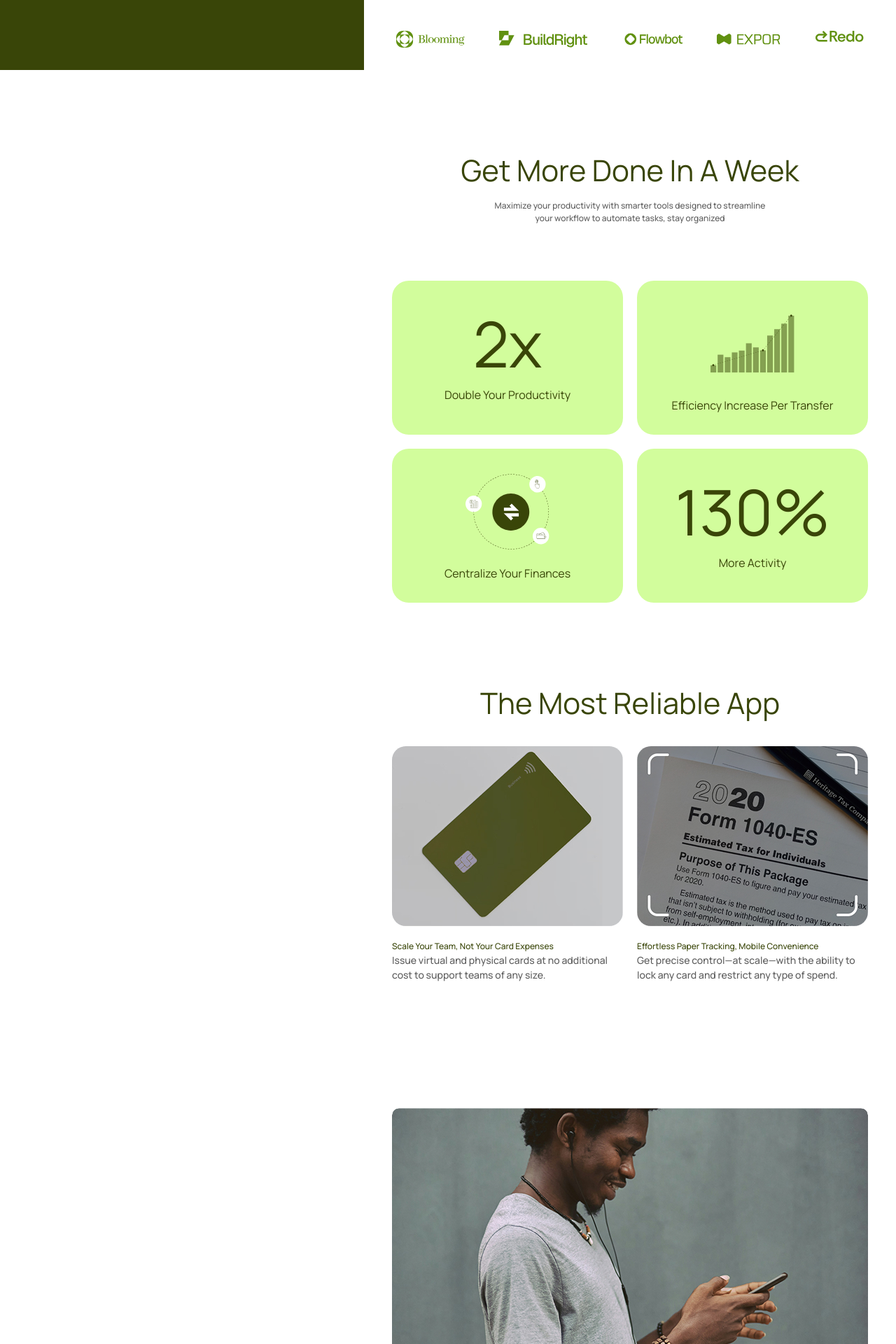
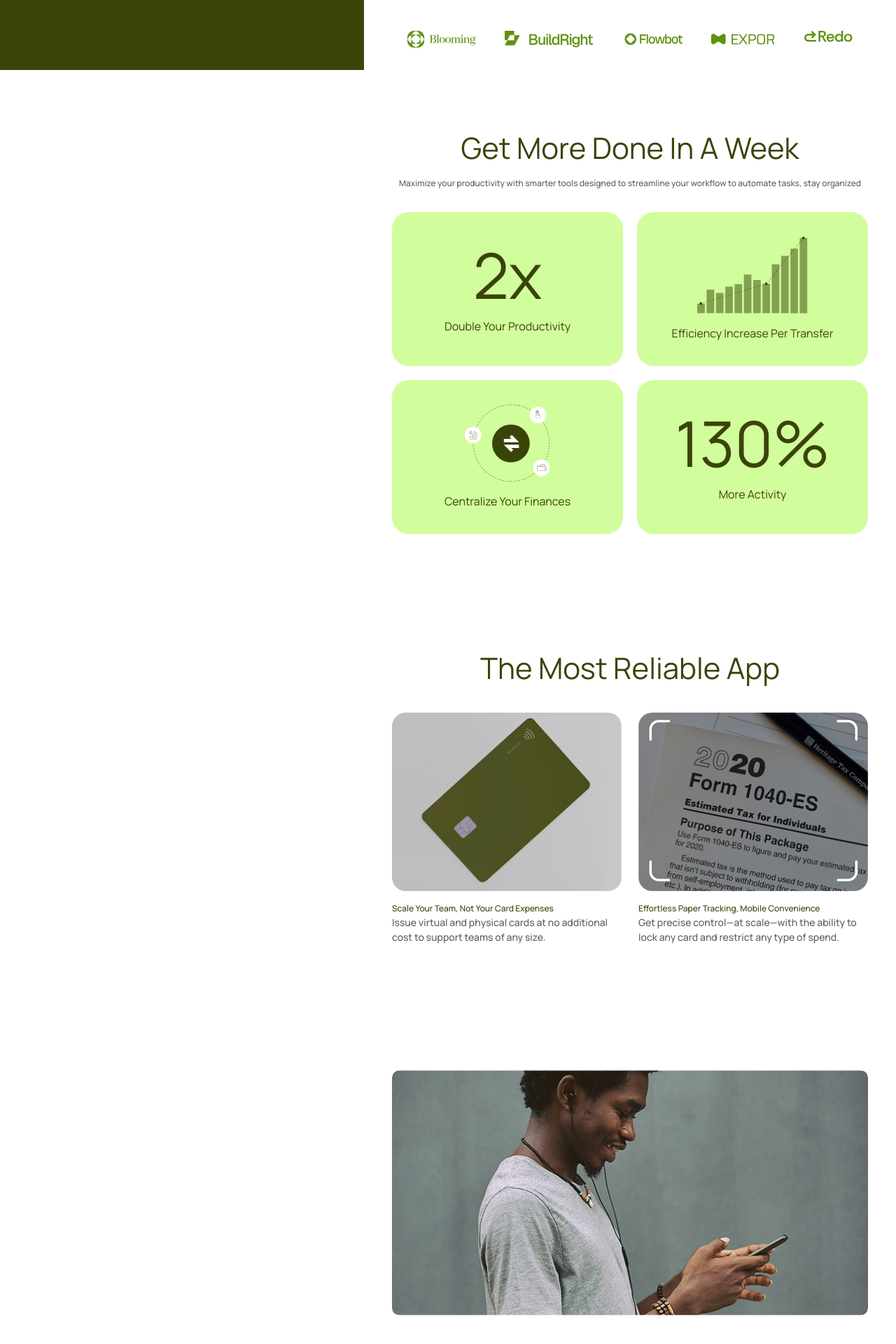
Before and after one commit to Nis-lab-art/etran, a React (Vite) app: page / in a window 1280 px wide. Shown: the part 700-2620 px from the top of the page at 70% size. Built offline with nearby package versions, Linux system fonts and the light colour scheme.

Commit message:
Made the whole page resposive to all devices

```diff
--- a/src/App.jsx
+++ b/src/App.jsx
@@ -6,7 +6,7 @@ function App() {
   return (
     <div className="relative min-h-dvh w-dvw bg-background-2">
       <Header />
-      <main className="ml-[520px]">
+      <main className="ml-0 lg:ml-[520px] pt-10 lg:pt-0">
         <Content />
         <Footer />
       </main>
--- a/src/components/Content.jsx
+++ b/src/components/Content.jsx
@@ -19,10 +19,12 @@ import { SmallButton } from "./Button";
 
 const Content = () => {
   return (
-    <main className="flex flex-col items-start p-0 w-full">
-      <section className="h-dvh w-full bg-background-2 flex">
-        <div className="w-full flex flex-col items-center justify-between px-10 py-8">
-          <div className="w-full shrink-0 rounded-[20px] overflow-hidden">
+    <main className="flex flex-col w-full">
+      {/* HERO / LOGOS */}
+      <section className="min-h-dvh w-full bg-background-2 flex">
+        <div className="w-full max-w-6xl mx-auto flex flex-col items-center justify-between px-4 sm:px-6 lg:px-10 py-4 sm:py-6 lg:py-8 gap-8">
+          {/* Image */}
+          <div className="w-full shrink-0 rounded-[20px] overflow-hidden max-h-[45vh] md:max-h-[55vh]">
             <img
               src={HeaderImage}
               alt="Header"
@@ -30,73 +32,77 @@ const Content = () => {
             />
           </div>
 
-          <div className="text-center">
-            <h2 className="text-text-1 text-heading-3 leading-[109%] tracking-tight">
+          {/* Title */}
+          <div className="text-center px-2">
+            <h2 className="text-text-1 text-2xl sm:text-3xl lg:text-heading-3 leading-[109%] tracking-tight">
               We escalate transfer efficiency <br aria-hidden="true" />
               and productivity
             </h2>
           </div>
 
-          <div className="w-full flex justify-center flex-wrap gap-12 pt-6">
-            <img src={Logo1} alt="Logo 1" className="h-6 w-auto" />
-            <img src={Logo2} alt="Logo 2" className="h-6 w-auto" />
-            <img src={Logo3} alt="Logo 3" className="h-6 w-auto" />
-            <img src={Logo4} alt="Logo 4" className="h-6 w-auto" />
+          {/* Logos */}
+          <div className="w-full flex justify-center flex-wrap gap-6 sm:gap-10 pt-4 sm:pt-6">
+            <img src={Logo1} alt="Logo 1" className="h-5 sm:h-6 w-auto" />
+            <img src={Logo2} alt="Logo 2" className="h-5 sm:h-6 w-auto" />
+            <img src={Logo3} alt="Logo 3" className="h-5 sm:h-6 w-auto" />
+            <img src={Logo4} alt="Logo 4" className="h-5 sm:h-6 w-auto" />
             <img src={Logo5} alt="Logo 5" className="h-4 w-auto" />
           </div>
         </div>
       </section>
 
-      <section id="productivity" className="w-full bg-background-2 flex">
-        <div className="w-full flex flex-col items-center justify-between px-10 py-8">
-          <div className="flex flex-col justify-center items-center gap-[30px] py-20 px-10 w-full">
-            <div className="shrink-0 flex flex-col items-center gap-2.5 p-0">
-              <div className="text-heading-1 text-heading text-center whitespace-nowrap wrap-break-word">
+      {/* PRODUCTIVITY / BENTO GRID */}
+      <section id="productivity" className="w-full bg-background-2">
+        <div className="w-full max-w-6xl mx-auto flex flex-col items-center px-4 sm:px-6 lg:px-10 py-12 lg:py-20 gap-8">
+          {/* Heading */}
+          <div className="flex flex-col justify-center items-center w-full">
+            <div className="shrink-0 flex flex-col items-center gap-2.5">
+              <div className="text-heading-1 text-heading text-center whitespace-normal lg:whitespace-nowrap">
                 <h1>Get More Done In A Week</h1>
               </div>
 
-              <div className="text-link font-medium text-text-3 text-center text-text-2">
+              <div className="text-link font-medium text-text-3 text-center text-text-2 max-w-2xl">
                 <h2>
                   Maximize your productivity with smarter tools designed to
-                  streamline <br aria-hidden="true" /> your workflow to automate
-                  tasks, stay organized
+                  streamline your workflow to automate tasks, stay organized
                 </h2>
               </div>
             </div>
           </div>
 
-          <div className="w-full max-w-6xl mx-auto grid grid-cols-1 md:grid-cols-2 gap-5">
-            <div className="rounded-3xl bg-accent-1 h-[220px] flex flex-col items-center justify-center text-center">
-              <p className="text-[90px] leading-none font-normal text-heading">
+          {/* Bento cards */}
+          <div className="w-full grid grid-cols-1 md:grid-cols-2 gap-5">
+            <div className="rounded-3xl bg-accent-1 min-h-[200px] md:h-[220px] flex flex-col items-center justify-center text-center px-4">
+              <p className="text-[64px] sm:text-[80px] lg:text-[90px] leading-none font-normal text-heading">
                 2x
               </p>
               <p className="mt-4 text-paragraph text-heading">
                 Double Your Productivity
               </p>
             </div>
-            <div className="rounded-3xl bg-accent-1 h-[220px] flex flex-col items-center justify-center text-center">
+            <div className="rounded-3xl bg-accent-1 min-h-[200px] md:h-[220px] flex flex-col items-center justify-center text-center px-4">
               <img
                 src={BarGraph}
                 alt="Bar Graph"
-                className="h-[120px] w-[120px]"
+                className="h-[90px] sm:h-[110px] w-auto"
               />
               <p className="mt-4 text-paragraph text-heading">
                 Efficiency Increase Per Transfer
               </p>
             </div>
-            <div className="rounded-3xl bg-accent-1 h-[220px] flex flex-col items-center justify-center text-center">
+            <div className="rounded-3xl bg-accent-1 min-h-[200px] md:h-[220px] flex flex-col items-center justify-center text-center px-4">
               <img
                 src={Finance}
-                alt="Bar Graph"
-                className="h-[120px] w-[120px]"
+                alt="Finance"
+                className="h-[90px] sm:h-[110px] w-auto"
               />
               <p className="mt-4 text-paragraph text-heading">
                 Centralize Your Finances
               </p>
             </div>
 
-            <div className="rounded-3xl bg-accent-1 h-[220px] flex flex-col items-center justify-center text-center">
-              <p className="text-[90px] leading-none font-normal text-heading">
+            <div className="rounded-3xl bg-accent-1 min-h-[200px] md:h-[220px] flex flex-col items-center justify-center text-center px-4">
+              <p className="text-[64px] sm:text-[80px] lg:text-[90px] leading-none font-normal text-heading">
                 130%
               </p>
               <p className="mt-4 text-paragraph text-heading">More Activity</p>
@@ -105,18 +111,21 @@ const Content = () => {
         </div>
       </section>
 
-      <section id="management" className="w-full bg-background-2 flex">
-        <div className="w-full flex flex-col items-center justify-between px-10 py-20 gap-[30px]">
+      {/* MANAGEMENT / TWO CARDS */}
+      <section id="management" className="w-full bg-background-2">
+        <div className="w-full max-w-6xl mx-auto flex flex-col items-center px-4 sm:px-6 lg:px-10 py-12 lg:py-20 gap-8">
+          {/* Heading */}
           <div className="flex flex-col justify-center items-center w-full">
-            <div className="shrink-0 flex flex-col items-center gap-2.5 p-0">
-              <div className="text-heading-1 text-heading text-center whitespace-nowrap wrap-break-word">
+            <div className="shrink-0 flex flex-col items-center gap-2.5">
+              <div className="text-heading-1 text-heading text-center whitespace-normal lg:whitespace-nowrap">
                 <h1>The Most Reliable App</h1>
               </div>
             </div>
           </div>
 
-          <div className="grid grid-cols-1 md:grid-cols-2 gap-5 w-full">
-            <div className="flex flex-col gap-5">
+          {/* Two card grid */}
+          <div className="grid grid-cols-1 md:grid-cols-2 gap-6 w-full">
+            <div className="flex flex-col gap-4">
               <div className="w-full bg-gray-200 rounded-[20px] overflow-hidden">
                 <img
                   src={CreditCard}
@@ -134,7 +143,8 @@ const Content = () => {
                 </p>
               </div>
             </div>
-            <div className="flex flex-col gap-5">
+
+            <div className="flex flex-col gap-4">
               <div className="w-full bg-gray-200 rounded-[20px] overflow-hidden">
                 <img
                   src={FormImage}
@@ -156,109 +166,109 @@ const Content = () => {
         </div>
       </section>
 
-      <section className="w-full shrink-0 bg-background-2">
-        <div className="w-full flex flex-col items-start gap-2.5 px-10 py-[100px]">
-          <div className="w-full h-[350px] shrink-0 rounded-[10px] overflow-hidden">
+      {/* FULL-WIDTH IMAGE SECTION */}
+      <section className="w-full bg-background-2">
+        <div className="w-full max-w-6xl mx-auto flex flex-col gap-4 px-4 sm:px-6 lg:px-10 py-12 lg:py-[100px]">
+          <div className="w-full h-[240px] sm:h-[280px] md:h-[320px] lg:h-[350px] shrink-0 rounded-[10px] overflow-hidden">
             <img
               src={Person}
               alt="Person interacting with phone"
-              className="w-full h-full object-cover object-center rounded-[10px] shadow-lg inset-0"
+              className="w-full h-full object-cover object-center rounded-[10px] shadow-lg"
             />
           </div>
         </div>
       </section>
 
-      <section id="technology" className="w-full bg-background-2 flex">
-        <div className="w-full flex flex-col items-center justify-between px-10 py-8">
-          <div className="flex flex-col justify-center items-center gap-[30px] py-20 px-10 w-full">
-            <div className="shrink-0 flex flex-col items-center gap-2.5 p-0">
-              <div className="text-heading-1 text-heading text-center whitespace-nowrap wrap-break-word">
+      {/* TECHNOLOGY / 4 FEATURES */}
+      <section id="technology" className="w-full bg-background-2">
+        <div className="w-full max-w-6xl mx-auto flex flex-col items-center px-4 sm:px-6 lg:px-10 py-12 lg:py-20 gap-10">
+          {/* Heading */}
+          <div className="flex flex-col justify-center items-center w-full">
+            <div className="shrink-0 flex flex-col items-center gap-2.5">
+              <div className="text-heading-1 text-heading text-center whitespace-normal lg:whitespace-nowrap">
                 <h2>First Class Software</h2>
               </div>
 
-              <div className="text-link font-medium text-text-3 text-center text-text-2">
+              <div className="text-link font-medium text-text-3 text-center text-text-2 max-w-2xl">
                 <h2>
                   Get real-time insights, seamless transactions, and advanced
-                  <br aria-hidden="true" /> tools to manage your wealth
-                  effortlessly.
+                  tools to manage your wealth effortlessly.
                 </h2>
               </div>
             </div>
           </div>
 
-          <div className="w-full flex items-center justify-center gap-10 px-0 pt-0 pb-2">
-            <div className="flex flex-col flex-1 gap-[15px] p-0">
-              <div className="rounded-[10px]">
+          {/* Features grid */}
+          <div className="w-full grid grid-cols-2 md:grid-cols-4 gap-6">
+            <div className="flex flex-col gap-[12px] items-center">
+              <div className="w-full rounded-[10px] overflow-hidden">
                 <img
                   src={Wallet}
-                  className="inset-0 w-full h-full rounded-[10px] max-w-none object-cover object-center"
+                  className="w-full h-full rounded-[10px] object-cover object-center"
                 />
               </div>
-
               <div className="text-center text-link text-text-1 font-medium">
-                <p className="">Safe Storage</p>
+                <p>Safe Storage</p>
               </div>
             </div>
 
-            <div className="flex flex-col flex-1 gap-[15px] p-0">
-              <div className="">
+            <div className="flex flex-col gap-[12px] items-center">
+              <div className="w-full rounded-[10px] overflow-hidden">
                 <img
                   src={FingerPrint}
-                  className="inset-0 w-full h-full max-w-none object-cover object-center"
+                  className="w-full h-full object-cover object-center"
                 />
               </div>
-
               <div className="text-center text-link text-text-1 font-medium">
-                <p className="">Secure</p>
+                <p>Secure</p>
               </div>
             </div>
 
-            <div className="flex flex-col flex-1 gap-[15px] p-0">
-              <div className="">
+            <div className="flex flex-col gap-[12px] items-center">
+              <div className="w-full rounded-[10px] overflow-hidden">
                 <img
                   src={MoneyGraph}
-                  className="inset-0 w-full h-full max-w-none object-cover object-center"
+                  className="w-full h-full object-cover object-center"
                 />
               </div>
-
               <div className="text-center text-link text-text-1 font-medium">
-                <p className="">Earn Interest</p>
+                <p>Earn Interest</p>
               </div>
             </div>
-            <div className="flex flex-col flex-1 gap-[15px] p-0">
-              <div className="">
+
+            <div className="flex flex-col gap-[12px] items-center">
+              <div className="w-full rounded-[10px] overflow-hidden">
                 <img
                   src={People}
-                  className="inset-0 w-full h-full max-w-none object-cover object-center"
+                  className="w-full h-full object-cover object-center"
                 />
               </div>
-
               <div className="text-center text-link text-text-1 font-medium">
-                <p className="">Family Plans</p>
+                <p>Family Plans</p>
               </div>
             </div>
           </div>
         </div>
       </section>
 
+      {/* CTA / DOWNLOAD CARD */}
       <section className="w-full bg-background-2 flex justify-center">
-        <div className="w-full flex flex-col items-start relative px-10 pt-[50px] pb-[100px] gap-2.5 overflow-visible">
-          <div className="relative w-full h-[350px] rounded-[10px] shrink-0">
+        <div className="w-full max-w-6xl mx-auto flex flex-col px-4 sm:px-6 lg:px-10 pt-10 lg:pt-[50px] pb-16 lg:pb-[100px] gap-4">
+          <div className="relative w-full h-[260px] sm:h-[300px] md:h-[350px] rounded-[10px] shrink-0">
+            {/* Background image + overlay */}
             <div className="absolute inset-0 rounded-[10px] overflow-hidden">
-              {/* Image */}
               <img
                 src={WomenHoldingPhone}
                 alt="Person using phone"
                 className="absolute inset-0 size-full object-cover object-center"
               />
-
-              {/* Dark overlay */}
               <div className="absolute inset-0 bg-black/30" />
             </div>
 
-            <div className="relative inset-0 flex flex-col justify-end items-start gap-2.5 pt-[65px] px-10 pb-[34px]">
-              <div className="relative shrink-0 flex flex-col items-start gap-3.5 p-0 w-[310px]">
-                <h2 className="text-heading-2 text-background-2">
+            {/* Text + button */}
+            <div className="relative inset-0 flex flex-col justify-end items-start gap-3 pt-[40px] sm:pt-[50px] px-6 sm:px-8 lg:px-10 pb-[28px] sm:pb-[34px]">
+              <div className="relative shrink-0 flex flex-col items-start gap-3 w-full sm:w-[310px]">
+                <h2 className="text-2xl sm:text-3xl lg:text-heading-2 text-background-2 leading-tight">
                   Download Etran and
                   <br /> manage everything
                   <br /> from your phone.
@@ -268,7 +278,7 @@ const Content = () => {
                   href="https://www.figma.com/sites/"
                   target="_blank"
                   rel="noopener noreferrer"
-                  className="flex justify-center items-center gap-2.5"
+                  className="flex justify-center items-center gap-2.5 mt-2"
                 >
                   <SmallButton />
                 </a>
```
Also changed, not shown: src/components/Header.jsx (+21 -11 lines).
